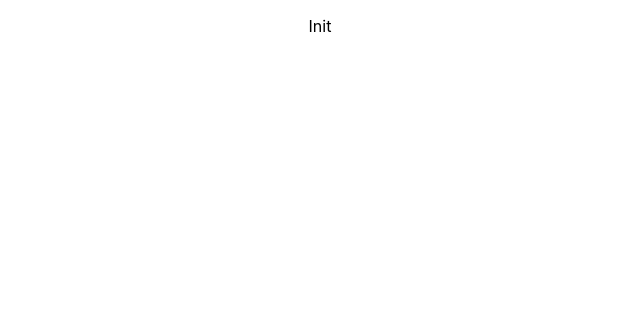
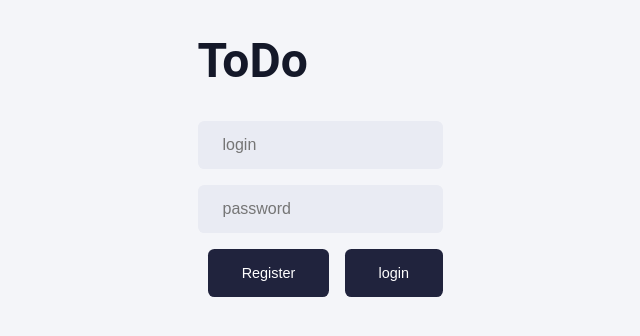
Before and after one commit to An1mus/merntodo, a React (Create React App) app: page / in a window 1280 px wide. Shown: the top 336 px of the page, without its empty margins (320-960 px from the left). Built offline with nearby package versions, Linux system fonts and the light colour scheme.

Commit message:
Login form with basic styling

```diff
--- a/src/App.css
+++ b/src/App.css
@@ -1,4 +1,17 @@
+*,
+* *,
+* * * {
+    box-sizing: border-box;
+}
+
+body {
+    font-size: 10px;
+    font-family: Roboto;
+}
+
 .App {
+    background: #f4f5f9;
+    color: #6672a6;
     display: flex;
     flex-direction: column;
     align-items: center;
--- a/src/App.js
+++ b/src/App.js
@@ -1,16 +1,20 @@
 import React from 'react';
 import './App.css';
+import Access from "./components/access";
 
 
 export default class App extends React.Component{
 	constructor() {
 		super();
+		this.state = {
+			isLogged: false,
+		};
 	}
 
 	render() {
 		return (
 			<div className="App">
-				<p>Init</p>
+				{!this.state.isLogged && <Access/>}
 			</div>
 		);
 	}
--- /dev/null
+++ b/src/components/access/access.css
@@ -0,0 +1,60 @@
+h1 {
+    color: #141829;
+    font-size: 3rem;
+}
+
+form {
+    display: flex;
+    flex-direction: column;
+    align-items: flex-end;
+}
+
+input {
+    height: 3rem;
+    line-height: 3.3rem;
+    padding: 0 .75rem 0 1.5rem;
+    font-size: 1rem;
+    background: #e9ebf3;
+    border-top-right-radius: .4rem;
+    border-top-left-radius: .4rem;
+    border-bottom-right-radius: .4rem;
+    border-bottom-left-radius: .4rem;
+    border: .1rem solid transparent;
+    color: #141829;
+    word-break: normal;
+    overflow: hidden;
+    text-overflow: ellipsis;
+    margin-bottom: 1rem;
+    outline: none;
+    width: 100%;
+}
+
+.buttons-Container {
+    display: flex;
+    justify-content: space-between;
+}
+
+button {
+    align-items: center;
+    background: #20233d;
+    border: 0;
+    border-radius: .4rem;
+    color: #fff;
+    cursor: pointer;
+    display: flex;
+    font-size: .9rem;
+    height: 3rem;
+    outline: 0;
+    opacity: 1;
+    transition: opacity .3s;
+    padding: 0 2.1rem;
+    width: auto;
+}
+
+button:first-child {
+    margin-right: 1rem;
+}
+
+button:hover {
+    opacity: .9;
+}
--- /dev/null
+++ b/src/components/access/index.js
@@ -0,0 +1,34 @@
+import React from 'react';
+import './access.css';
+
+export default class Access extends React.Component {
+
+	constructor() {
+		super();
+		this.state = {
+			userLogin: '',
+			userPassword: ''
+		};
+	}
+
+	render() {
+		return (
+			<div>
+				<header>
+					<h1>ToDo</h1>
+				</header>
+
+				<form>
+					<input type="text" placeholder={"login"}/>
+					<input type="text" placeholder={"password"}/>
+
+					<div className="buttons-Container">
+						<button>Register</button>
+						<button>login</button>
+					</div>
+				</form>
+			</div>
+		);
+	}
+
+}
```
